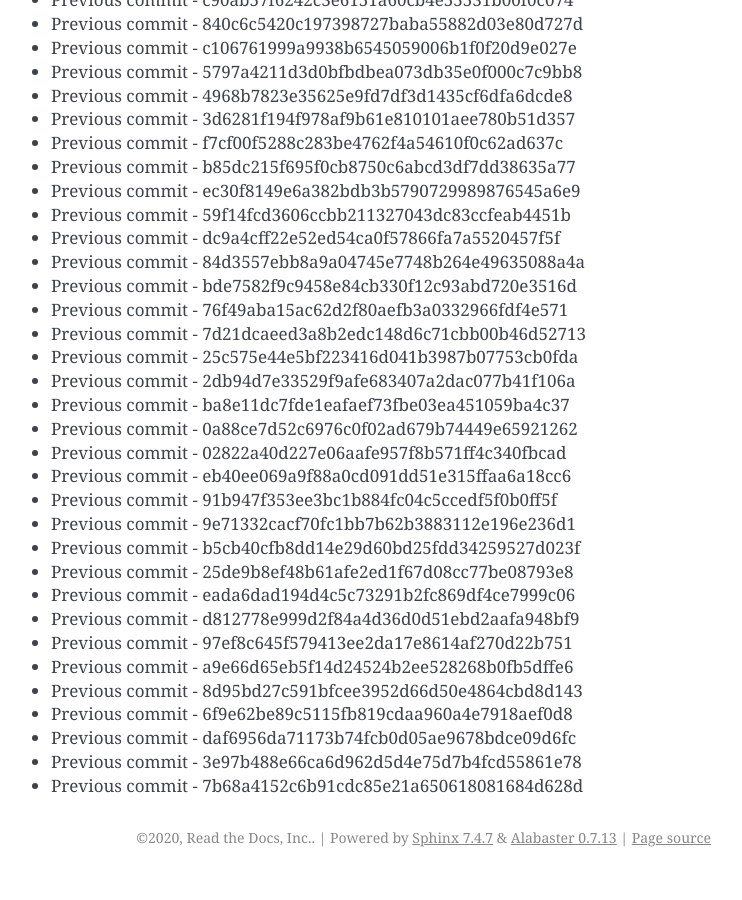
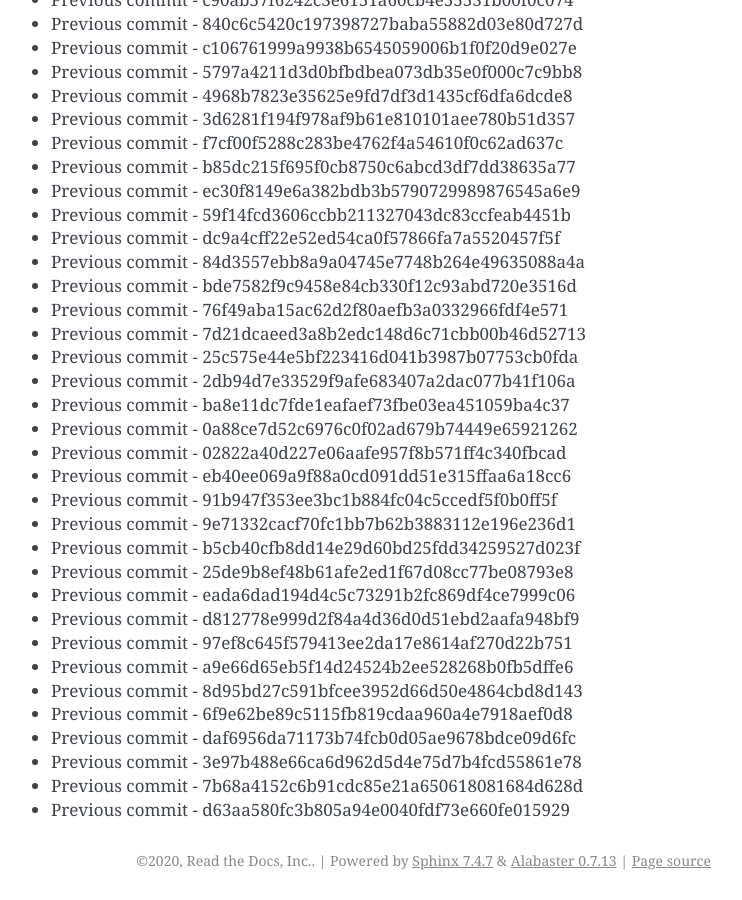
Before and after one commit to readthedocs/rtd-git-stresstest, a Sphinx documentation site: the page built from docs/updates.rst, in a window 1280 px wide and 900 px high, scrolled down 9103 px. Shown: the whole window, without its empty margins (399-1141 px from the left). Built offline with Sphinx 7.4.7, drawn with Linux system fonts in a browser that asks for light colours; before the commit the page ends 9980 px from its top, so only the background shows below that.

Commit message:
Generating commit from previous: d63aa580fc3b805a94e0040fdf73e660fe015929

```diff
--- a/docs/updates.rst
+++ b/docs/updates.rst
@@ -414,3 +414,4 @@ It can be tested for any performance characteristics.
 * Previous commit - daf6956da71173b74fcb0d05ae9678bdce09d6fc
 * Previous commit - 3e97b488e66ca6d962d5d4e75d7b4fcd55861e78
 * Previous commit - 7b68a4152c6b91cdc85e21a650618081684d628d
+* Previous commit - d63aa580fc3b805a94e0040fdf73e660fe015929
```
